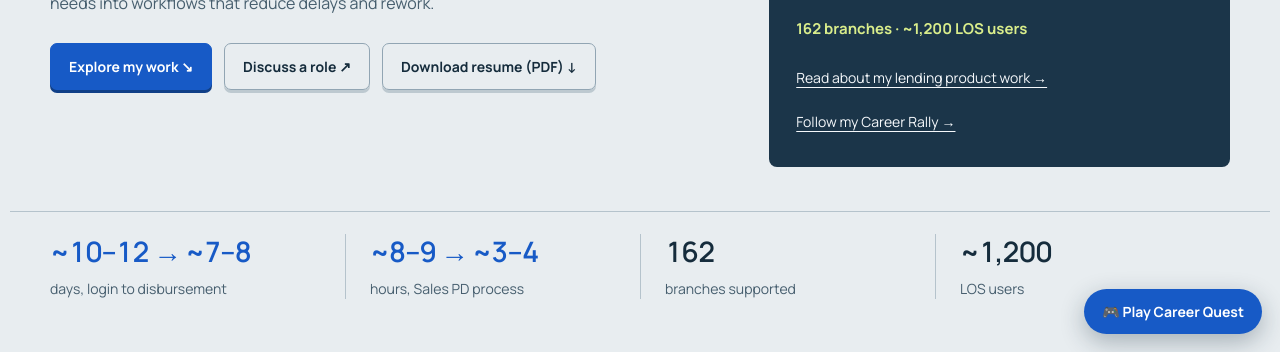
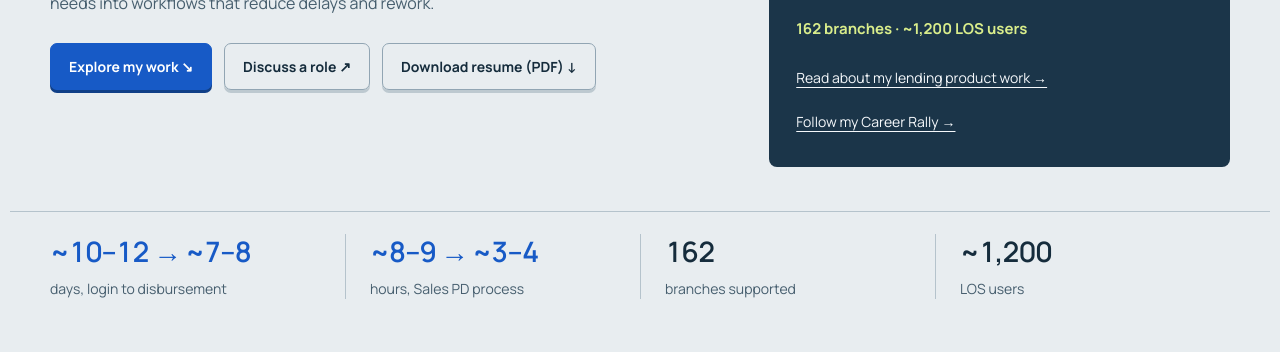
Before and after one commit to gurpreetzeom/portfolio, a plain HTML site: page index.html in a window 1280 px wide. Shown: the part 448-800 px from the top of the page. Drawn offline with nearby package versions, Linux system fonts and the light colour scheme.

Commit message:
Remove Career Quest floating button from portfolio

```diff
--- a/index.html
+++ b/index.html
@@ -548,7 +548,6 @@ document.addEventListener('click',event=>{const control=event.target.closest('bu
  alignClosedCards();
 })();
 </script>
-<div style="position:fixed;bottom:18px;right:18px;z-index:19"><a href="/career-quest.html" style="display:inline-flex;align-items:center;gap:8px;padding:13px 18px;border-radius:30px;background:#175ac6;color:#fff;font:700 14px Manrope,sans-serif;text-decoration:none;box-shadow:0 8px 25px #152c3c50">🎮 Play Career Quest</a></div>
 <link rel="stylesheet" href="assets/portfolio-destruction.css?v=12">
 <script defer src="assets/portfolio-destruction.js?v=15"></script>
 </body></html>
```
